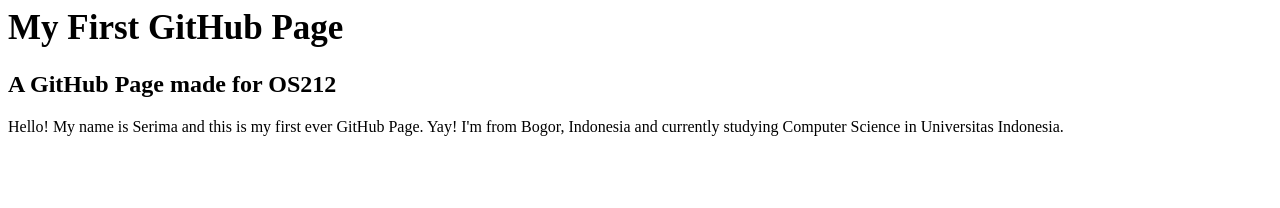
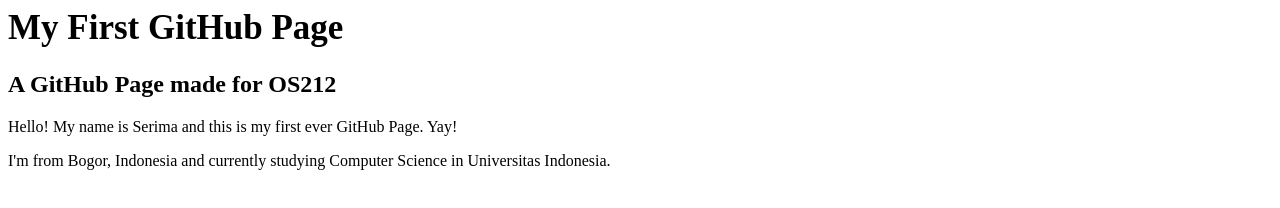
Before and after one commit to serimanrnsa/os212, a plain HTML site: page index.html in a window 1280 px wide. Drawn offline with Linux system fonts and the light colour scheme.

Commit message:
Updating mylog.txt and index.html

```diff
--- a/index.html
+++ b/index.html
@@ -5,6 +5,5 @@
 </style>
 <h1>My First GitHub Page</h1>
 <h2>A GitHub Page made for OS212</h2>
-<p>Hello! My name is Serima and this is my first ever GitHub Page. Yay!
-    I'm from Bogor, Indonesia and currently studying Computer Science in Universitas Indonesia.
-</p>
+<p>Hello! My name is Serima and this is my first ever GitHub Page. Yay!</p>
+<p>I'm from Bogor, Indonesia and currently studying Computer Science in Universitas Indonesia.</p>
```
Also changed, not shown: TXT/mylog.txt.
